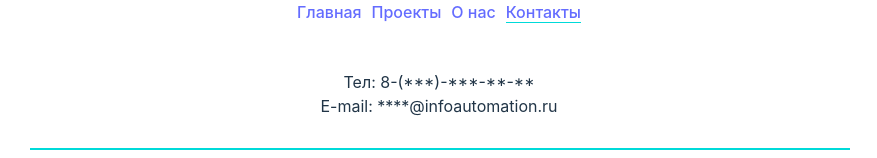
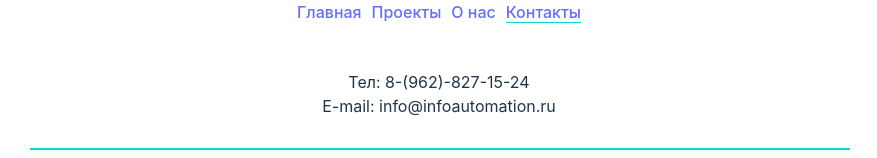
Before and after one commit to KashirinIvan/infoautomation, a React (Vite) app: page /contacts in a window 1280 px wide. Shown: the part 351-509 px from the top of the page, without its empty margins (201-1078 px from the left). Built offline with nearby package versions, Linux system fonts and the light colour scheme.

Commit message:
add contacts

```diff
--- a/src/components/Contacts/Contacts.jsx
+++ b/src/components/Contacts/Contacts.jsx
@@ -2,7 +2,7 @@ import React from 'react'
 
 export const Contacts = () => {
   return (
-    <div>Тел: 8-(***)-***-**-**<br/>
-    E-mail: ****@infoautomation.ru</div>
+    <div>Тел: 8-(962)-827-15-24<br/>
+    E-mail: info@infoautomation.ru</div>
   )
 }
--- a/src/components/Footer/Footer.jsx
+++ b/src/components/Footer/Footer.jsx
@@ -6,7 +6,7 @@ export const Footer = () => {
         <footer>
             <div className={styles.line}></div>
             <div className={styles.footer}>
-                <a href="tel:+7 (***) ***-**-**">
+                <a href="tel:+7 (962) 827-15-24">
                     <img
                         className={styles.footerPhone}
                         src='/Phone.png'
@@ -22,7 +22,7 @@ export const Footer = () => {
                     />
                 </a>
 
-                <a href="mailto:****@infoautomation.ru">
+                <a href="mailto:info@infoautomation.ru">
                     <img
                         className={styles.footerIcon}
                         src="/Email.svg"
--- a/src/components/Header/Header.module.css
+++ b/src/components/Header/Header.module.css
@@ -1,6 +1,7 @@
 .header {
     display: flex;
     flex-direction: column;
+    position: sticky ;
 }
 
 .headerTop {
```
